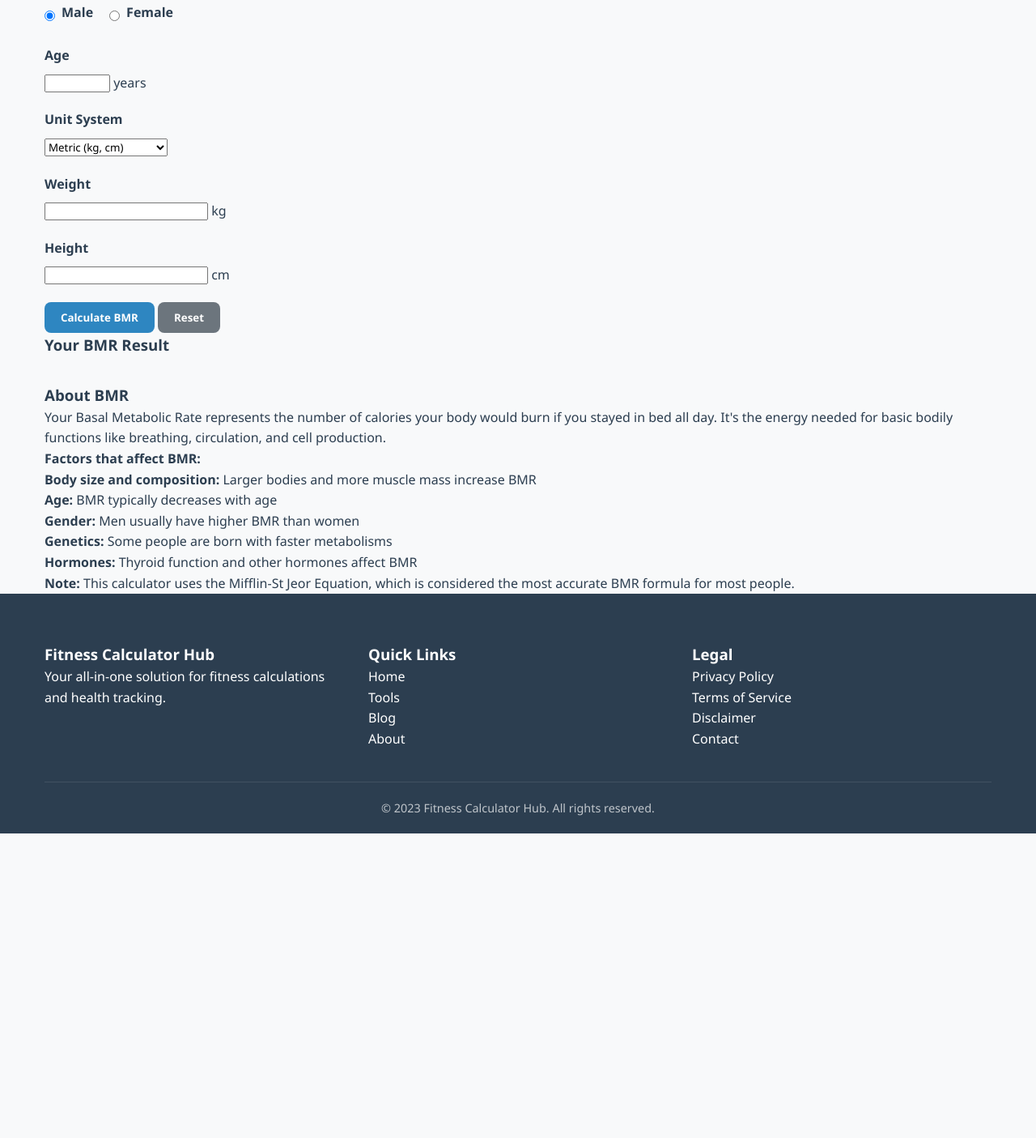
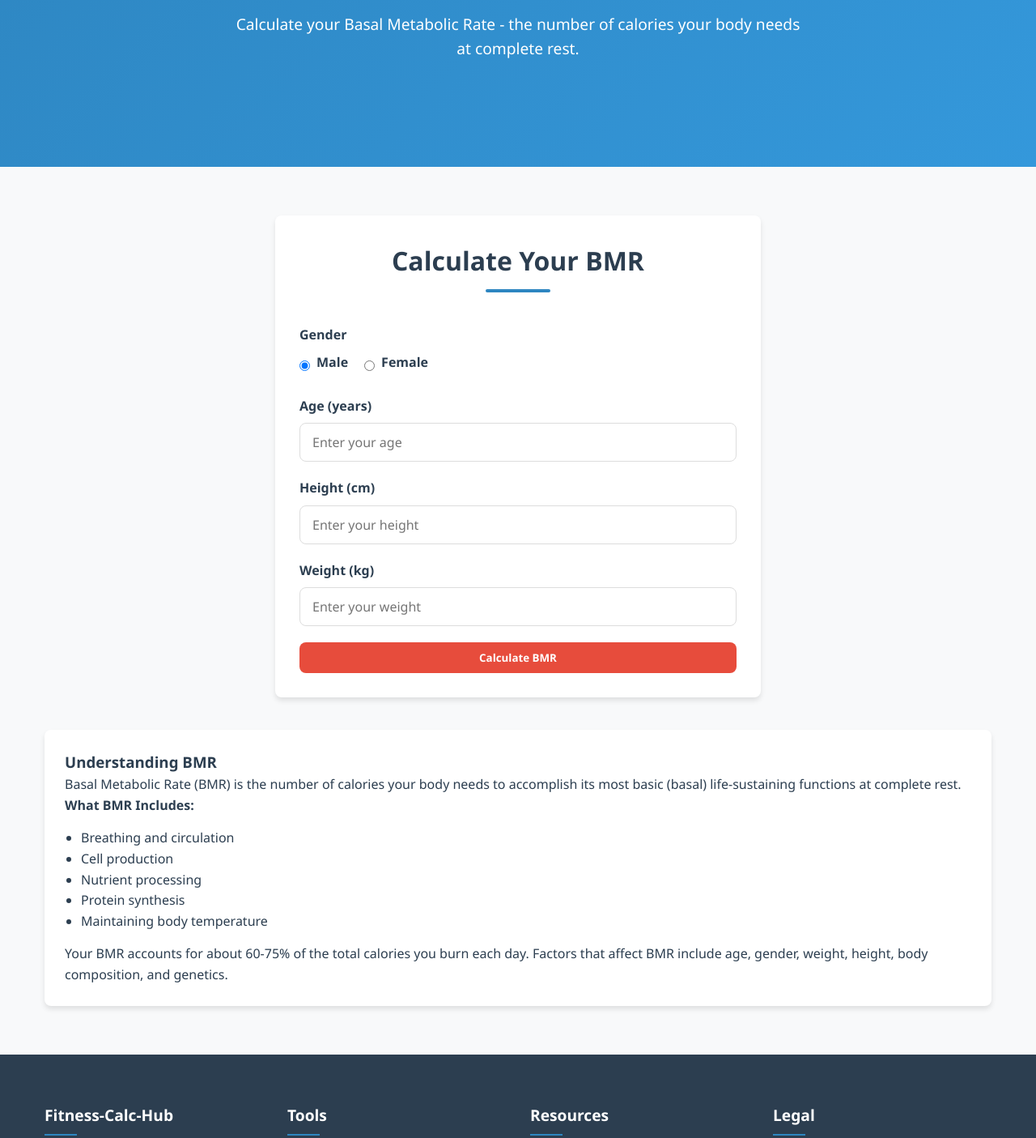
Before and after one commit to LainaIndustry/Fitness-Calc-Hub, a plain HTML site: page tools/bmr.html in a window 1280 px wide. Shown: the part 253-1658 px from the top of the page at 81% size. Before the commit the page ends 1282 px from the top, so only its background shows below. Drawn offline with Linux system fonts and the light colour scheme.

Commit message:
Update bmr.html

```diff
--- a/tools/bmr.html
+++ b/tools/bmr.html
@@ -3,37 +3,40 @@
 <head>
     <meta charset="UTF-8">
     <meta name="viewport" content="width=device-width, initial-scale=1.0">
-    <title>BMR Calculator - Fitness Calculator Hub</title>
-    <meta name="description" content="Calculate your Basal Metabolic Rate (BMR) with our free BMR calculator. Find out how many calories your body needs at rest.">
+    <title>BMR Calculator - Fitness-Calc-Hub</title>
+    <meta name="description" content="Calculate your Basal Metabolic Rate (BMR) - the number of calories your body needs at rest.">
     <link rel="stylesheet" href="../css/style.css">
 </head>
 <body>
     <!-- Header -->
     <header>
         <div class="container header-container">
-            <div class="logo">
-                <a href="../index.html">Fitness Calculator Hub</a>
-            </div>
-            <button class="mobile-menu-btn">☰</button>
-            <nav class="nav-menu">
-                <ul>
+            <a href="../index.html" class="logo">Fitness<span>Calc</span>Hub</a>
+            <div class="mobile-toggle">☰</div>
+            <ul class="nav-menu">
                 <li><a href="../index.html">Home</a></li>
                 <li><a href="index.html">Tools</a></li>
                 <li><a href="../blog.html">Blog</a></li>
                 <li><a href="../about.html">About</a></li>
                 <li><a href="../legal/contact.html">Contact</a></li>
             </ul>
-            </nav>
         </div>
     </header>
 
+    <!-- Hero Section -->
+    <section class="hero">
+        <div class="container">
+            <h1>BMR Calculator</h1>
+            <p>Calculate your Basal Metabolic Rate - the number of calories your body needs at complete rest.</p>
+        </div>
+    </section>
+
     <!-- Calculator Section -->
-    <section class="container">
-        <div class="calculator-container">
-            <h1>BMR Calculator</h1>
-            <p>Basal Metabolic Rate (BMR) is the number of calories your body needs to accomplish its most basic (basal) life-sustaining functions.</p>
-
-            <form id="bmr-form" class="calculator-form">
+    <section class="section">
+        <div class="container">
+            <div class="calculator card">
+                <h2 class="section-title">Calculate Your BMR</h2>
+                <form id="bmr-form">
                     <div class="form-group">
                         <label>Gender</label>
                         <div class="radio-group">
@@ -47,57 +50,43 @@
                             </div>
                         </div>
                     </div>
-
                     <div class="form-group">
-                    <label for="age">Age</label>
-                    <input type="number" id="age" name="age" min="1" max="120" required>
-                    <span>years</span>
+                        <label for="age">Age (years)</label>
+                        <input type="number" id="age" class="form-control" placeholder="Enter your age" required>
+                    </div>
+                    <div class="form-group">
+                        <label for="height">Height (cm)</label>
+                        <input type="number" id="height" class="form-control" placeholder="Enter your height" required>
+                    </div>
+                    <div class="form-group">
+                        <label for="weight">Weight (kg)</label>
+                        <input type="number" id="weight" class="form-control" placeholder="Enter your weight" required>
+                    </div>
+                    <button type="submit" class="btn btn-accent" style="width: 100%;">Calculate BMR</button>
+                </form>
+                <div class="result" id="bmr-result">
+                    <h3>Your BMR Result</h3>
+                    <div class="result-value" id="bmr-value">0</div>
+                    <p>calories per day</p>
+                    <div class="result-interpretation" id="bmr-interpretation"></div>
+                </div>
             </div>
 
-                <div class="form-group">
-                    <label for="unit">Unit System</label>
-                    <select id="unit" name="unit">
-                        <option value="metric">Metric (kg, cm)</option>
-                        <option value="imperial">Imperial (lbs, inches)</option>
-                    </select>
-                </div>
+            <!-- BMR Information -->
+            <div class="card" style="margin-top: 40px;">
+                <h3>Understanding BMR</h3>
+                <p>Basal Metabolic Rate (BMR) is the number of calories your body needs to accomplish its most basic (basal) life-sustaining functions at complete rest.</p>
 
-                <div class="form-group">
-                    <label for="weight">Weight</label>
-                    <input type="number" id="weight" name="weight" step="0.1" required>
-                    <span id="weight-unit">kg</span>
-                </div>
-
-                <div class="form-group">
-                    <label for="height">Height</label>
-                    <input type="number" id="height" name="height" step="0.1" required>
-                    <span id="height-unit">cm</span>
-                </div>
-
-                <button type="submit" class="btn">Calculate BMR</button>
-                <button type="button" id="bmr-reset" class="btn" style="background: #6c757d;">Reset</button>
-            </form>
-
-            <div id="bmr-results" class="results">
-                <h3>Your BMR Result</h3>
-                <div class="result-value"></div>
-                <div class="result-description"></div>
-            </div>
-
-            <div style="margin-top: 2rem;">
-                <h3>About BMR</h3>
-                <p>Your Basal Metabolic Rate represents the number of calories your body would burn if you stayed in bed all day. It's the energy needed for basic bodily functions like breathing, circulation, and cell production.</p>
-
-                <h4>Factors that affect BMR:</h4>
-                <ul>
-                    <li><strong>Body size and composition:</strong> Larger bodies and more muscle mass increase BMR</li>
-                    <li><strong>Age:</strong> BMR typically decreases with age</li>
-                    <li><strong>Gender:</strong> Men usually have higher BMR than women</li>
-                    <li><strong>Genetics:</strong> Some people are born with faster metabolisms</li>
-                    <li><strong>Hormones:</strong> Thyroid function and other hormones affect BMR</li>
+                <h4>What BMR Includes:</h4>
+                <ul style="list-style-type: disc; margin-left: 20px; margin-top: 15px;">
+                    <li>Breathing and circulation</li>
+                    <li>Cell production</li>
+                    <li>Nutrient processing</li>
+                    <li>Protein synthesis</li>
+                    <li>Maintaining body temperature</li>
                 </ul>
 
-                <p><strong>Note:</strong> This calculator uses the Mifflin-St Jeor Equation, which is considered the most accurate BMR formula for most people.</p>
+                <p style="margin-top: 15px;">Your BMR accounts for about 60-75% of the total calories you burn each day. Factors that affect BMR include age, gender, weight, height, body composition, and genetics.</p>
             </div>
         </div>
     </section>
@@ -106,57 +95,42 @@
     <footer>
         <div class="container">
             <div class="footer-content">
-                <div class="footer-section">
-                    <h3>Fitness Calculator Hub</h3>
-                    <p>Your all-in-one solution for fitness calculations and health tracking.</p>
+                <div class="footer-column">
+                    <h3>Fitness-Calc-Hub</h3>
+                    <p>Your ultimate destination for accurate fitness calculations and health information.</p>
                 </div>
-                <div class="footer-section">
-                    <h3>Quick Links</h3>
-                    <ul>
-                        <li><a href="../index.html">Home</a></li>
-                        <li><a href="index.html">Tools</a></li>
-                        <li><a href="../blog.html">Blog</a></li>
-                        <li><a href="../about.html">About</a></li>
+                <div class="footer-column">
+                    <h3>Tools</h3>
+                    <ul class="footer-links">
+                        <li><a href="bmi.html">BMI Calculator</a></li>
+                        <li><a href="bmr.html">BMR Calculator</a></li>
+                        <li><a href="tdee.html">TDEE Calculator</a></li>
+                        <li><a href="heart-rate.html">Heart Rate Calculator</a></li>
                     </ul>
                 </div>
-                <div class="footer-section">
+                <div class="footer-column">
+                    <h3>Resources</h3>
+                    <ul class="footer-links">
+                        <li><a href="../blog.html">Blog</a></li>
+                        <li><a href="../about.html">About Us</a></li>
+                        <li><a href="../legal/contact.html">Contact</a></li>
+                    </ul>
+                </div>
+                <div class="footer-column">
                     <h3>Legal</h3>
-                    <ul>
+                    <ul class="footer-links">
                         <li><a href="../legal/privacy-policy.html">Privacy Policy</a></li>
                         <li><a href="../legal/terms.html">Terms of Service</a></li>
                         <li><a href="../legal/disclaimer.html">Disclaimer</a></li>
-                        <li><a href="../legal/contact.html">Contact</a></li>
                     </ul>
                 </div>
             </div>
             <div class="copyright">
-                <p>&copy; 2023 Fitness Calculator Hub. All rights reserved.</p>
+                <p>&copy; 2023 Fitness-Calc-Hub. All rights reserved.</p>
             </div>
         </div>
     </footer>
 
-    <script src="../js/main.js"></script>
     <script src="../js/bmr.js"></script>
-
-   <script>
-    // Update unit labels based on selection
-    document.addEventListener('DOMContentLoaded', function() {
-        const unitSelect = document.getElementById('unit');
-        if (unitSelect) {
-            unitSelect.addEventListener('change', function() {
-                const unit = this.value;
-                const weightUnit = document.getElementById('weight-unit');
-                const heightUnit = document.getElementById('height-unit');
-
-                if (weightUnit) {
-                    weightUnit.textContent = unit === 'metric' ? 'kg' : 'lbs';
-                }
-                if (heightUnit) {
-                    heightUnit.textContent = unit === 'metric' ? 'cm' : 'inches';
-                }
-            });
-        }
-    });
-</script>
 </body>
 </html>
```
Lines whose indentation alone changed are shown as unchanged.
